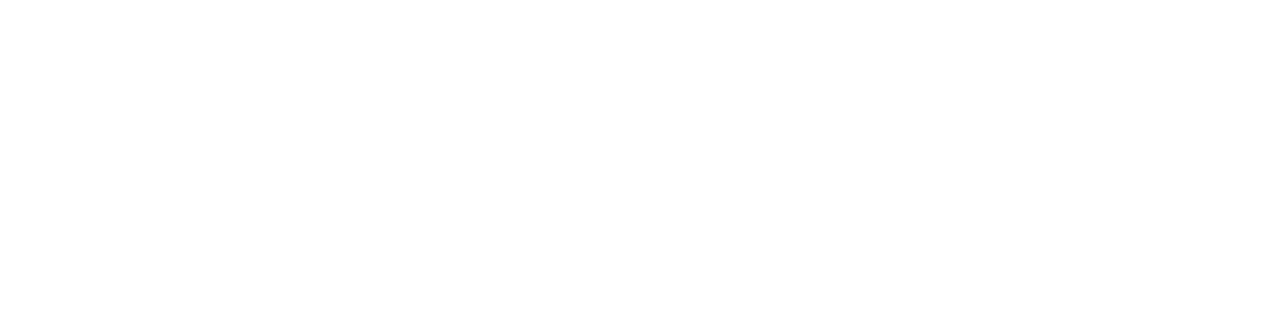
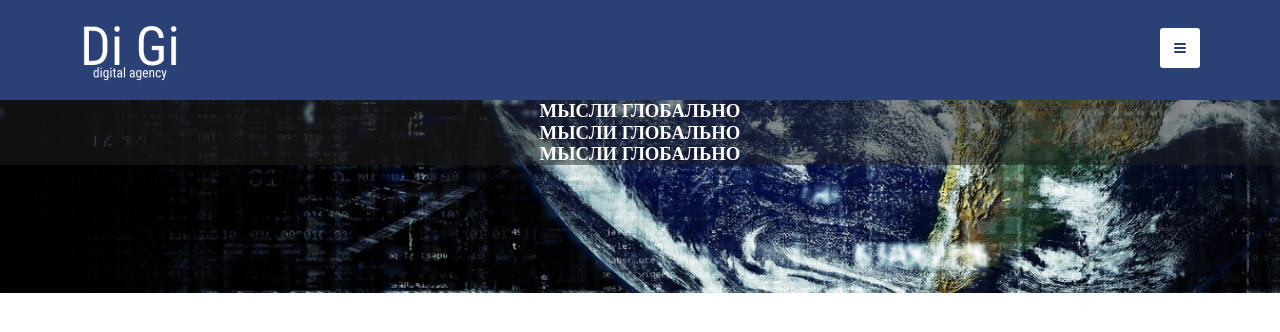
Before and after one commit to semal17/mobile, a plain HTML site: page index.html in a window 1280 px wide. Drawn offline with nearby package versions, Linux system fonts and the light colour scheme.

Commit message:
Начал мобильную верстку

```diff
--- a/css/reset.css
+++ /dev/null
@@ -1,94 +0,0 @@
-html, body, div, span, object, iframe,
-h1, h2, h3, h4, h5, h6, p, blockquote, pre,
-abbr, address, cite, code,
-del, dfn, em, img, ins, kbd, q, samp,
-small, strong, sub, sup, var,
-b, i,
-dl, dt, dd, ol, ul, li,
-fieldset, form, label, legend,
-table, caption, tbody, tfoot, thead, tr, th, td,
-article, aside, canvas, details, figcaption, figure,
-footer, header, hgroup, menu, nav, section, summary,
-time, mark, audio, video {
-    margin:0;
-    padding:0;
-    border:0;
-    outline:0;
-    font-size:100%;
-    vertical-align:baseline;
-    background:transparent;
-}
-
-body {
-    line-height:1;
-}
-
-article,aside,details,figcaption,figure,
-footer,header,hgroup,menu,nav,section {
-    display:block;
-}
-
-nav ul {
-    list-style:none;
-}
-
-blockquote, q {
-    quotes:none;
-}
-
-blockquote:before, blockquote:after,
-q:before, q:after {
-    content:'';
-    content:none;
-}
-
-a {
-    margin:0;
-    padding:0;
-    font-size:100%;
-    vertical-align:baseline;
-    background:transparent;
-}
-
-/* change colours to suit your needs */
-ins {
-    background-color:#ff9;
-    color:#000;
-    text-decoration:none;
-}
-
-/* change colours to suit your needs */
-mark {
-    background-color:#ff9;
-    color:#000;
-    font-style:italic;
-    font-weight:bold;
-}
-
-del {
-    text-decoration: line-through;
-}
-
-abbr[title], dfn[title] {
-    border-bottom:1px dotted;
-    cursor:help;
-}
-
-table {
-    border-collapse:collapse;
-    border-spacing:0;
-}
-
-/* change border colour to suit your needs */
-hr {
-    display:block;
-    height:1px;
-    border:0;
-    border-top:1px solid #cccccc;
-    margin:1em 0;
-    padding:0;
-}
-
-input, select {
-    vertical-align:middle;
-}
--- a/index.html
+++ b/index.html
@@ -1,15 +1,42 @@
 <!DOCTYPE html>
-<html lang="en">
+<html lang="ru">
   <head>
-  <meta charset="UTF-8">
-  <meta name="viewport" content="width=device-width, initial-scale=1.0">
-  <meta http-equiv="X-UA-Compatible" content="ie=edge">
-  <title>Document</title>
-  <link rel="stylesheet" href="css/normalize.css">
-  <link rel="stylesheet" href="css/style.css">
+    <meta charset="UTF-8" />
+    <meta name="viewport" content="width=device-width, initial-scale=1.0" />
+    <meta http-equiv="X-UA-Compatible" content="ie=edge" />
+    <title>DI GI</title>
+    <link rel="stylesheet" href="css/normalize.css" />
+    <link rel="stylesheet" href="css/style.css" />
   </head>
   <body>
+    <header class="header">
+      <div class="container">
+        <div class="header-inner">
+          <div class="logo">
+            <a href="" class="logo-link">
+              <img src="img/logo.png" alt="" />
+            </a>
+          </div>
+          <nav class="menu">
+            <button class="menu-btn"></button>
+          </nav>
+        </div>
+      </div>
+    </header>
 
+    <section class="head">
+      <div class="top-slider">
+        <div class="top-slider-item">
+          <h3 class="top-slider-title">МЫСЛИ ГЛОБАЛЬНО</h3>
+        </div>
+        <div class="top-slider-item">
+          <h3 class="top-slider-title">МЫСЛИ ГЛОБАЛЬНО</h3>
+        </div>
+        <div class="top-slider-item">
+          <h3 class="top-slider-title">МЫСЛИ ГЛОБАЛЬНО</h3>
+        </div>
+      </div>
+    </section>
 
     <script src="https://ajax.googleapis.com/ajax/libs/jquery/3.4.1/jquery.min.js"></script>
     <script src="js/main.js"></script>
--- /dev/null
+++ b/scss/style.scss
@@ -0,0 +1,130 @@
+@import "vars";
+@import "fonts";
+
+html {
+  box-sizing: border-box;
+}
+
+*,
+*::after,
+*::before {
+  box-sizing: inherit;
+}
+
+h1,h2,h3,h4,h5,h6 {
+    margin: 0;
+}
+
+body {
+  min-width: 320px;
+  overflow-x: hidden;
+}
+
+.container {
+  padding: 0 20px;
+}
+
+@media (min-width: 640px) {
+  .container {
+    padding: 0 30px;
+  }
+}
+
+@media (min-width: 768px) {
+  .container {
+    padding: 0 40px;
+  }
+}
+
+@media (min-width: 1024px) {
+  .container {
+    max-width: 1200px;
+    padding: 0 40px;
+    margin: 0 auto;
+  }
+}
+
+@media (min-width: 1440px) {
+  .container {
+    max-width: 1320px;
+  }
+}
+
+.header {
+  background-color: $accent;
+  &-inner {
+    min-height: 80px;
+    display: flex;
+    justify-content: space-between;
+    align-items: center;
+  }
+}
+
+@media (min-width: 640px) {
+  .header {
+    &-inner {
+      min-height: 100px;
+    }
+  }
+}
+
+.logo-link {
+  margin-left: 8px;
+}
+@media (min-width: 640px) {
+  .logo-link {
+    margin-left: 14px;
+  }
+}
+
+@media (min-width: 768px) {
+  .logo-link {
+    margin-left: 0px;
+  }
+}
+
+.menu-btn {
+  width: 40px;
+  height: 40px;
+  border-radius: 3px;
+  background-color: #fff;
+  border: none;
+  position: relative;
+  &::after {
+    content: "";
+    width: 12px;
+    height: 2px;
+    position: absolute;
+    border-radius: 1px;
+    background-color: $accent;
+    top: 15px;
+    left: 14px;
+    box-shadow: 0 4px 0 0 $accent, 0 8px 0 0 $accent;
+  }
+}
+
+@media (min-width: 1440px) {
+  .menu-btn {
+    margin-right: 90px;
+  }
+}
+
+
+.head {
+    background-image: url('../img/bg-slider.jpg');
+    background-repeat: no-repeat;
+    background-position: center center;
+    background-size: cover;
+    min-height: 193px;
+}
+
+.top-slider {
+    background: rgba(33, 33, 33, 0.5);
+    &-item {
+        color: white;
+        text-align: center;
+    }
+    &-title {
+
+    }
+}
--- /dev/null
+++ b/scss/vars.scss
@@ -0,0 +1,2 @@
+
+$accent: #2B4074
```
Also changed, not shown: css/style.css, css/vars.css (added), img/bg-slider.jpg (added), img/logo.png (added), scss/fonts.scss (added), scss/style.css (added), 3 other files. Lines whose indentation alone changed are shown as unchanged.
